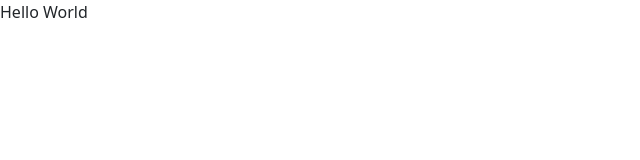
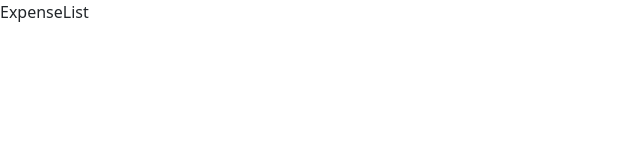
Before and after one commit to Harry-Daniel/ExpenseTrackerApp, a React (Vite) app: page / in a window 1280 px wide. Shown: the top 160 px of the page, without its empty margins (0-640 px from the left). Built offline with nearby package versions, Linux system fonts and the light colour scheme.

Commit message:
Creation of Expense List Component

```diff
--- a/src/App.tsx
+++ b/src/App.tsx
@@ -1,9 +1,11 @@
 import React from 'react'
+import ExpenseList from './components/ExpenseList'
 
 function App () {
   return (
-    <div><p>
-      Hello World</p></div>
+    <div>
+      <ExpenseList/>
+    </div>
   )
 }
 
--- /dev/null
+++ b/src/components/ExpenseList.tsx
@@ -0,0 +1,9 @@
+import React from 'react'
+
+const ExpenseList = () => {
+  return (
+    <div>ExpenseList</div>
+  )
+}
+
+export default ExpenseList
```
